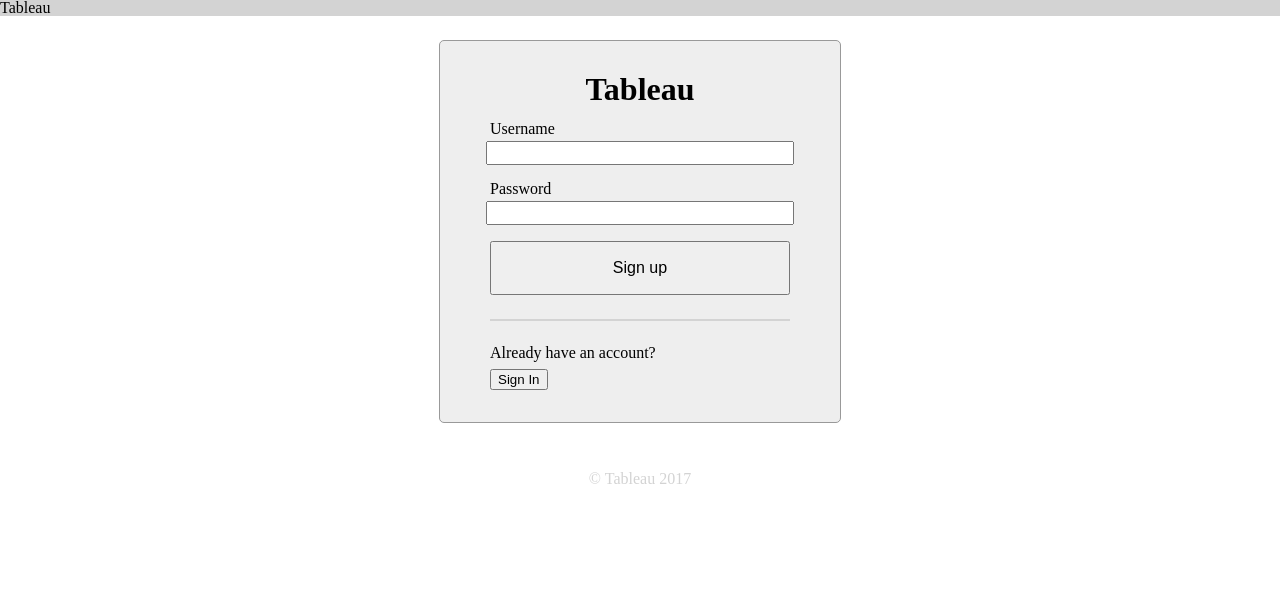
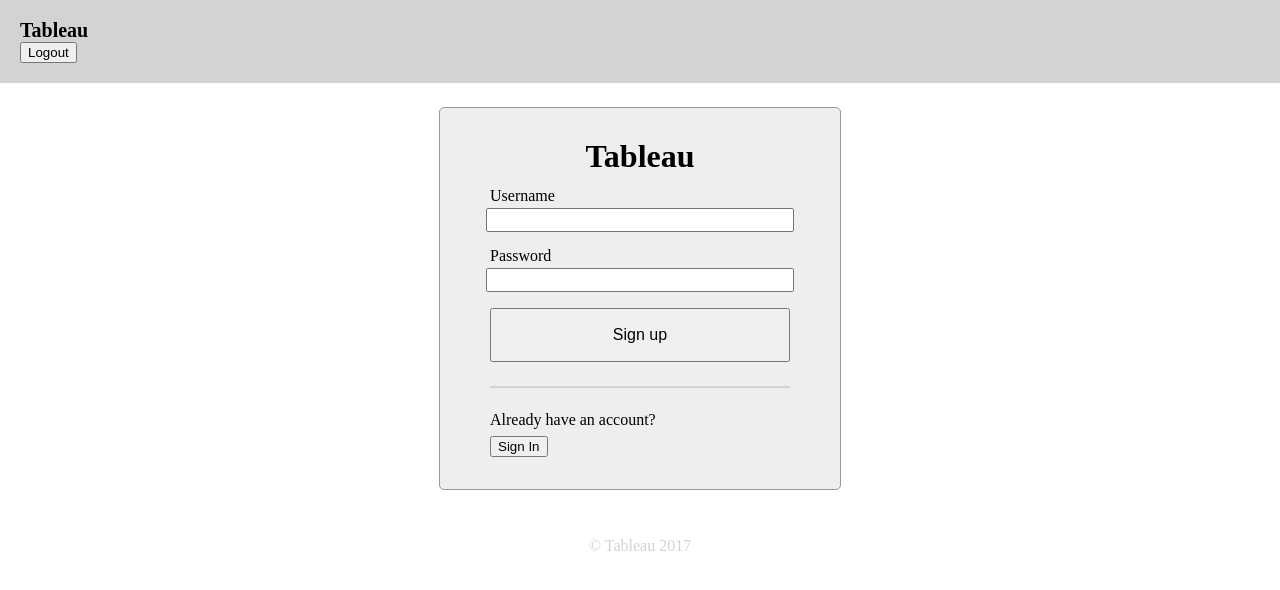
Before and after one commit to tableau-app/app, a React (Create React App) app: page / in a window 1280 px wide. Shown: the top 590 px of the page. Built offline with nearby package versions, Linux system fonts and the light colour scheme.

Commit message:
add header styling.

```diff
--- a/src/App.js
+++ b/src/App.js
@@ -12,11 +12,20 @@
 import { checkForToken } from './actions';
 import { Login } from './components/Login';
 import styled from 'styled-components';
+import Header from './components/Header';
+
 
 const Footer = styled.footer`
   text-align: center;
   color: lightgrey;
   margin: 3em 0;
+`;
+
+const Div = styled.div`
+  background: lightgrey;
+  padding: 1em;
+  font-size: 1.25em;
+  font-weight: bold;
 `;
 
 const Routes = (
@@ -38,10 +47,11 @@
     return (
       <Router>
         <div>
-          <Headroom style={{ backgroundColor: 'lightgrey'}}>
-            <div className="App-header">
+          <Headroom>
+            <Div className="App-header">
               <h2>Tableau</h2>
-            </div>
+              <Header/>
+            </Div>
           </Headroom>
           <main>
             {Routes}
--- a/src/components/Feed.js
+++ b/src/components/Feed.js
@@ -1,19 +1,19 @@
 import React from 'react';
 import { Link, Redirect } from 'react-router-dom';
 import { connect } from 'react-redux';
-import Header from './Header';
+// import Header from './Header';
 import GalleryCard from './GalleryCard';
 import ThumbnailCard from './ThumbnailCard';
 import Upload from './Upload';
 
 const WelcomeGreeting = ({ name }) => (
-  <p>Welcome {name}! <Link to="/feed">View your feed</Link></p>
+  <p>Welcome {name}! <Link to="/feed"></Link></p>
 );
 
 function Feed({ user }) {
   return (
     <div>
-    <Header/>
+    {/*<Header/>*/}
       { user ? <WelcomeGreeting name={user.username}/> : <Redirect to="/"/> }
       <ThumbnailCard user={user} />
       <GalleryCard user={user} />
--- a/src/components/Header.js
+++ b/src/components/Header.js
@@ -5,7 +5,8 @@
 
 function Header({ user, signout }) {
   return (
-
+    //  user ? <button onClick={signout}>Logout</button> : ''
+    //TODO ^
     <button onClick={signout}>Logout</button>
   );
 }
```
